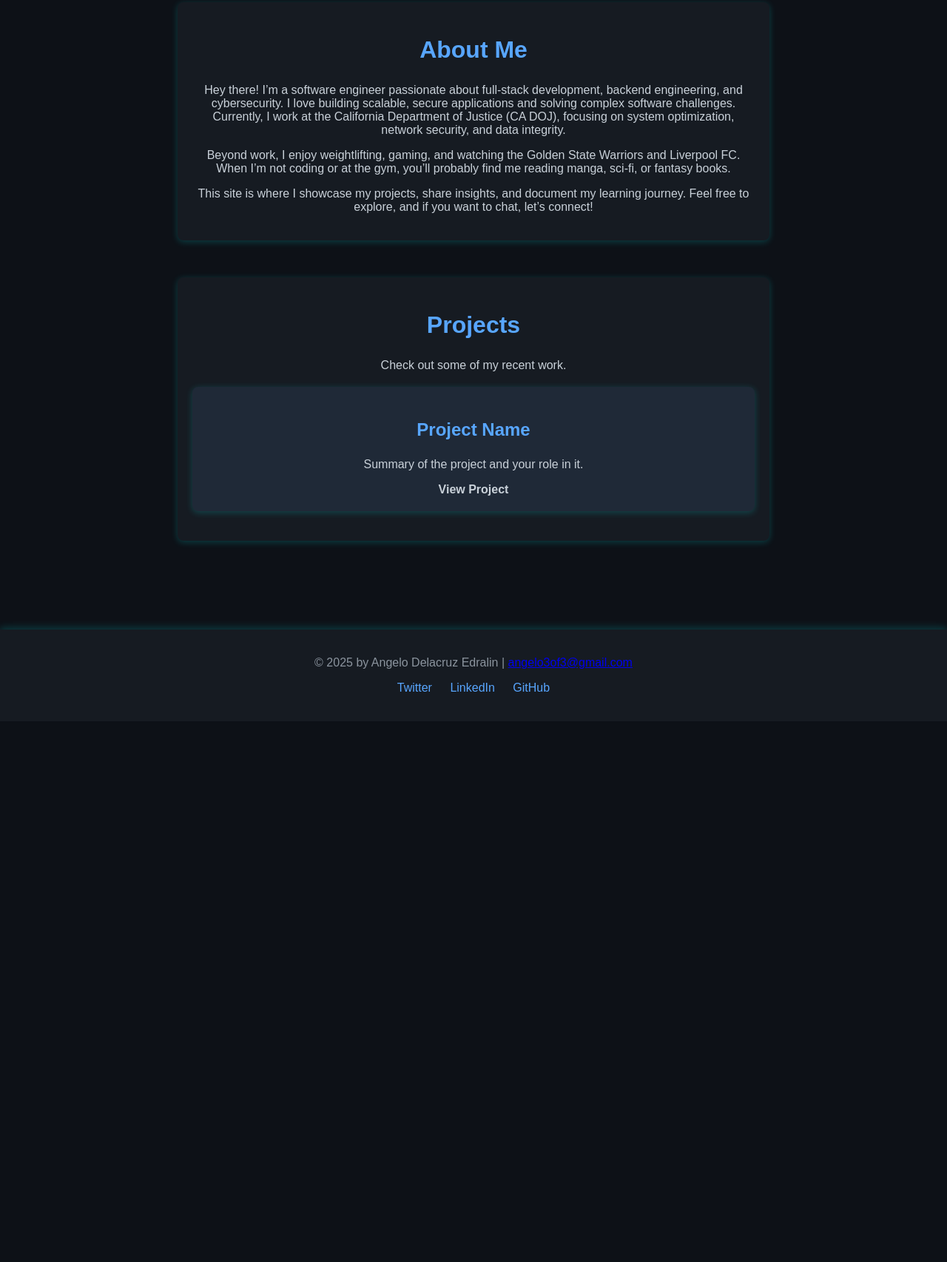
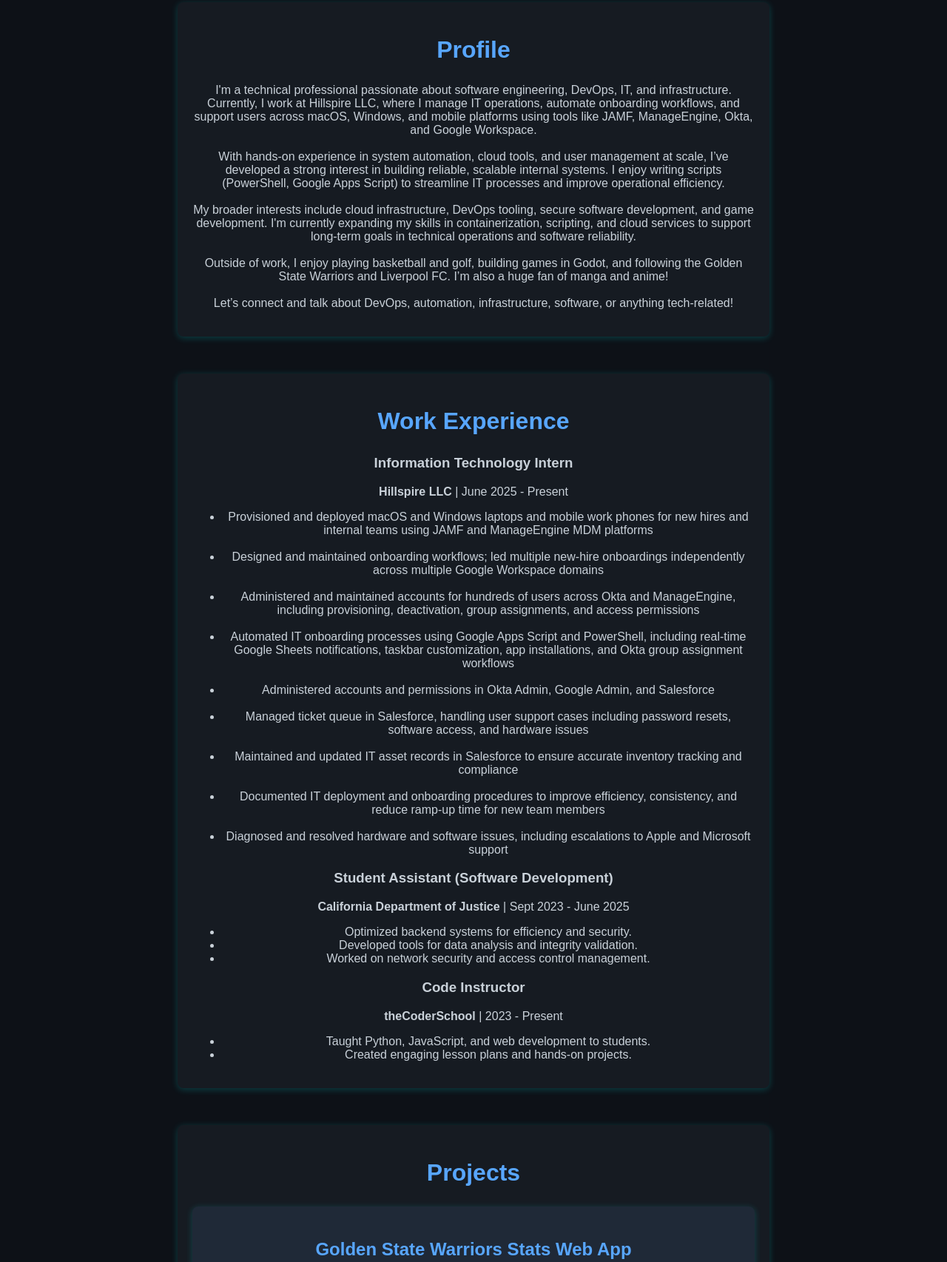
Before and after one commit to adedralin/Portfolio, a plain HTML site: page index.html in a window 1280 px wide. Shown: the part 308-2014 px from the top of the page at 74% size. Before the commit the page ends 1283 px from the top, so only its background shows below. Drawn offline with Linux system fonts and the light colour scheme.

Commit message:
updating profile text

```diff
--- a/index.html
+++ b/index.html
@@ -3,39 +3,136 @@
   <head>
     <meta charset="UTF-8">
     <meta name="viewport" content="width=device-width, initial-scale=1">
-    <title>Angelo Delacruz Edralin | Software Engineer</title>
+    <title>Resume | Angelo Delacruz Edralin</title>
     <link rel="stylesheet" href="styles.css">
     <script defer src="script.js"></script>
   </head>
   <body>
     <header>
       <h1>Angelo Delacruz Edralin</h1>
-      <h2>Software Engineer</h2>
+      <h2>Software Developer | DevOps Engineer | Information Technology Specialist</h2>
       <nav>
         <ul>
-          <li><a href="#about">About</a></li>
-          <li><a href="resume.html">Resume</a></li>
+          <li><a href="index.html">Home</a></li>
+          <li><a href="#experience">Experience</a></li>
           <li><a href="#projects">Projects</a></li>
+          <li><a href="#education">Education</a></li>
           <li><a href="#contact">Contact</a></li>
         </ul>
       </nav>
     </header>
 
     <main>
-      <section id="about">
-        <h2>About Me</h2>
-        <p>Hey there! I’m a software engineer passionate about full-stack development, backend engineering, and cybersecurity. I love building scalable, secure applications and solving complex software challenges. Currently, I work at the California Department of Justice (CA DOJ), focusing on system optimization, network security, and data integrity.</p>
-        <p>Beyond work, I enjoy weightlifting, gaming, and watching the Golden State Warriors and Liverpool FC. When I’m not coding or at the gym, you’ll probably find me reading manga, sci-fi, or fantasy books.</p>
-        <p>This site is where I showcase my projects, share insights, and document my learning journey. Feel free to explore, and if you want to chat, let’s connect!</p>
+      <!-- Profile Section -->
+      <section id="profile">
+        <h2>Profile</h2>
+        <p>
+          I'm a technical professional passionate about software engineering, DevOps, IT, and infrastructure. Currently, I work at Hillspire LLC, where I manage IT operations, automate onboarding workflows, and support users across macOS, Windows, and mobile platforms using tools like JAMF, ManageEngine, Okta, and Google Workspace.
+          <br><br>
+          With hands-on experience in system automation, cloud tools, and user management at scale, I’ve developed a strong interest in building reliable, scalable internal systems. I enjoy writing scripts (PowerShell, Google Apps Script) to streamline IT processes and improve operational efficiency.
+          <br><br>
+          My broader interests include cloud infrastructure, DevOps tooling, secure software development, and game development. I'm currently expanding my skills in containerization, scripting, and cloud services to support long-term goals in technical operations and software reliability.
+          <br><br>
+          Outside of work, I enjoy playing basketball and golf, building games in Godot, and following the Golden State Warriors and Liverpool FC. I’m also a huge fan of manga and anime!
+          <br><br>
+          Let’s connect and talk about DevOps, automation, infrastructure, software, or anything tech-related!
+        </p>
       </section>
 
+      <!-- Experience Section -->
+      <section id="experience">
+        <h2>Work Experience</h2>
+
+        <div class="resume-card">
+          <h3>Information Technology Intern</h3>
+          <p><strong>Hillspire LLC</strong> | June 2025 - Present</p>
+          <ul>
+            <li>
+              Provisioned and deployed macOS and Windows laptops and mobile work phones for new hires and internal teams using JAMF and ManageEngine MDM platforms
+            </li>
+            <br>
+            <li>
+              Designed and maintained onboarding workflows; led multiple new-hire onboardings independently across multiple Google Workspace domains
+            </li>
+            <br>
+            <li>
+              Administered and maintained accounts for hundreds of users across Okta and ManageEngine, including provisioning, deactivation, group assignments, and access permissions
+            </li>
+            <br>
+            <li>
+              Automated IT onboarding processes using Google Apps Script and PowerShell, including real-time Google Sheets notifications, taskbar customization, app installations, and Okta group assignment workflows
+            </li>
+            <br>
+            <li>
+              Administered accounts and permissions in Okta Admin, Google Admin, and Salesforce
+            </li>
+            <br>
+            <li>
+              Managed ticket queue in Salesforce, handling user support cases including password resets, software access, and hardware issues
+            </li>
+            <br>
+            <li>
+              Maintained and updated IT asset records in Salesforce to ensure accurate inventory tracking and compliance
+            </li>
+            <br>
+            <li>
+              Documented IT deployment and onboarding procedures to improve efficiency, consistency, and reduce ramp-up time for new team members
+            </li>
+            <br>
+            <li>
+              Diagnosed and resolved hardware and software issues, including escalations to Apple and Microsoft support
+            </li>
+          </ul>
+        </div>
+
+        <div class="resume-card">
+          <h3>Student Assistant (Software Development)</h3>
+          <p><strong>California Department of Justice</strong> | Sept 2023 - June 2025</p>
+          <ul>
+            <li>Optimized backend systems for efficiency and security.</li>
+            <li>Developed tools for data analysis and integrity validation.</li>
+            <li>Worked on network security and access control management.</li>
+          </ul>
+        </div>
+
+        <div class="resume-card">
+          <h3>Code Instructor</h3>
+          <p><strong>theCoderSchool</strong> | 2023 - Present</p>
+          <ul>
+            <li>Taught Python, JavaScript, and web development to students.</li>
+            <li>Created engaging lesson plans and hands-on projects.</li>
+          </ul>
+        </div>
+      </section>
+
+      <!-- Projects Section -->
       <section id="projects">
         <h2>Projects</h2>
-        <p>Check out some of my recent work.</p>
+
         <div class="project-card">
-          <h3>Project Name</h3>
-          <p>Summary of the project and your role in it.</p>
+          <h3>Golden State Warriors Stats Web App</h3>
+          <p>Built a web application using MongoDB, Express, jQuery, CSS, and Handlebars to track player stats and game performance.</p>
           <a href="#" target="_blank">View Project</a>
+        </div>
+
+        <div class="project-card">
+          <h3>Personal Itinerary Curator (PIC)</h3>
+          <p>Developed a web-based itinerary planner with a Java backend to generate personalized travel schedules.</p>
+          <a href="#" target="_blank">View Project</a>
+        </div>
+      </section>
+
+      <!-- Education Section -->
+      <section id="education">
+        <h2>Education</h2>
+
+        <div class="resume-card">
+          <h3>University of San Francisco</h3>
+          <p><strong>Bachelor’s in Computer Science</strong> | Expected Graduation: Spring 2025</p>
+          <ul>
+            <li>Relevant Courses: Operating Systems, Cybersecurity, Software Engineering</li>
+            <li>Senior Project: Full-stack development of a web application</li>
+          </ul>
         </div>
       </section>
     </main>
```
